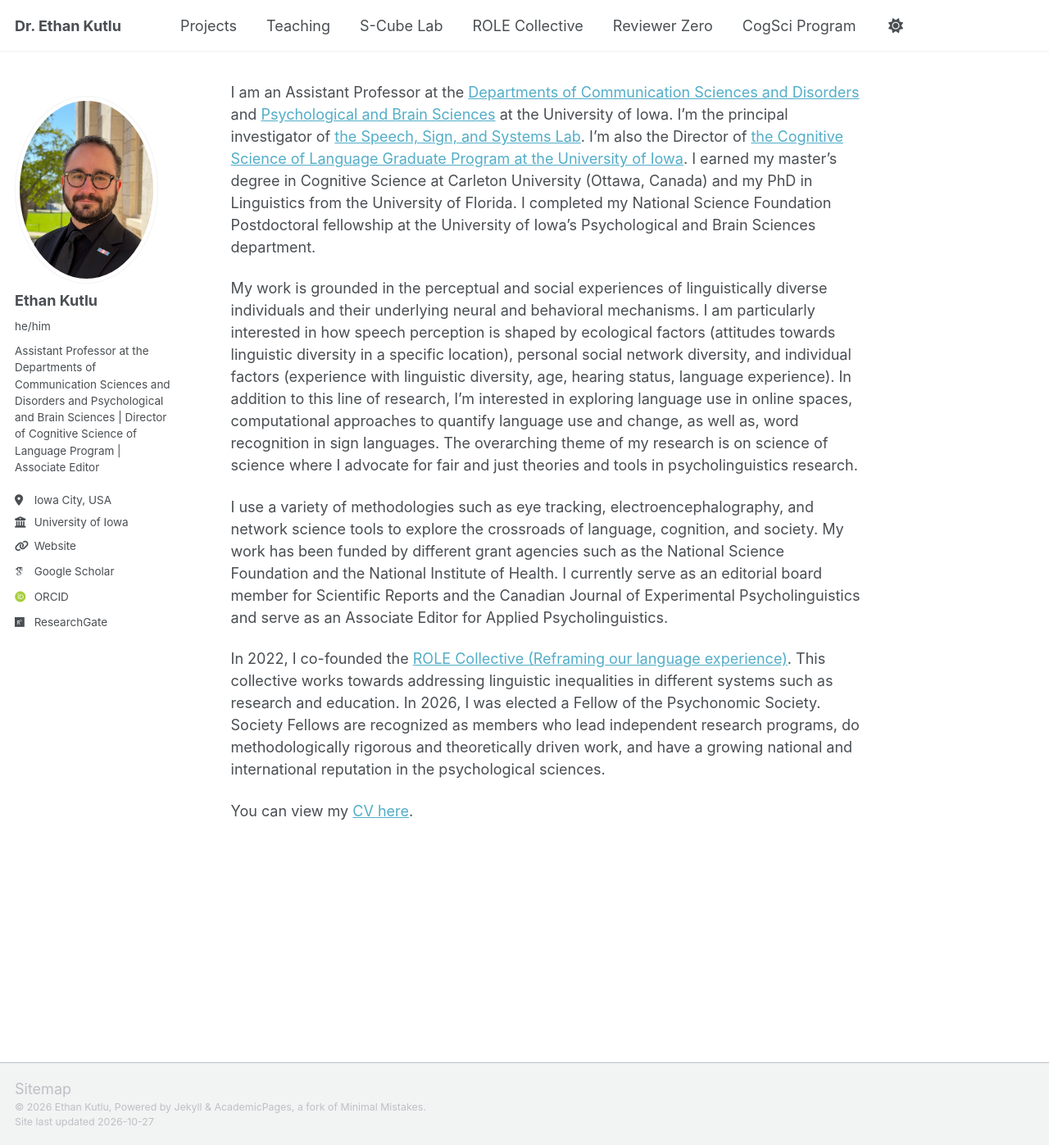
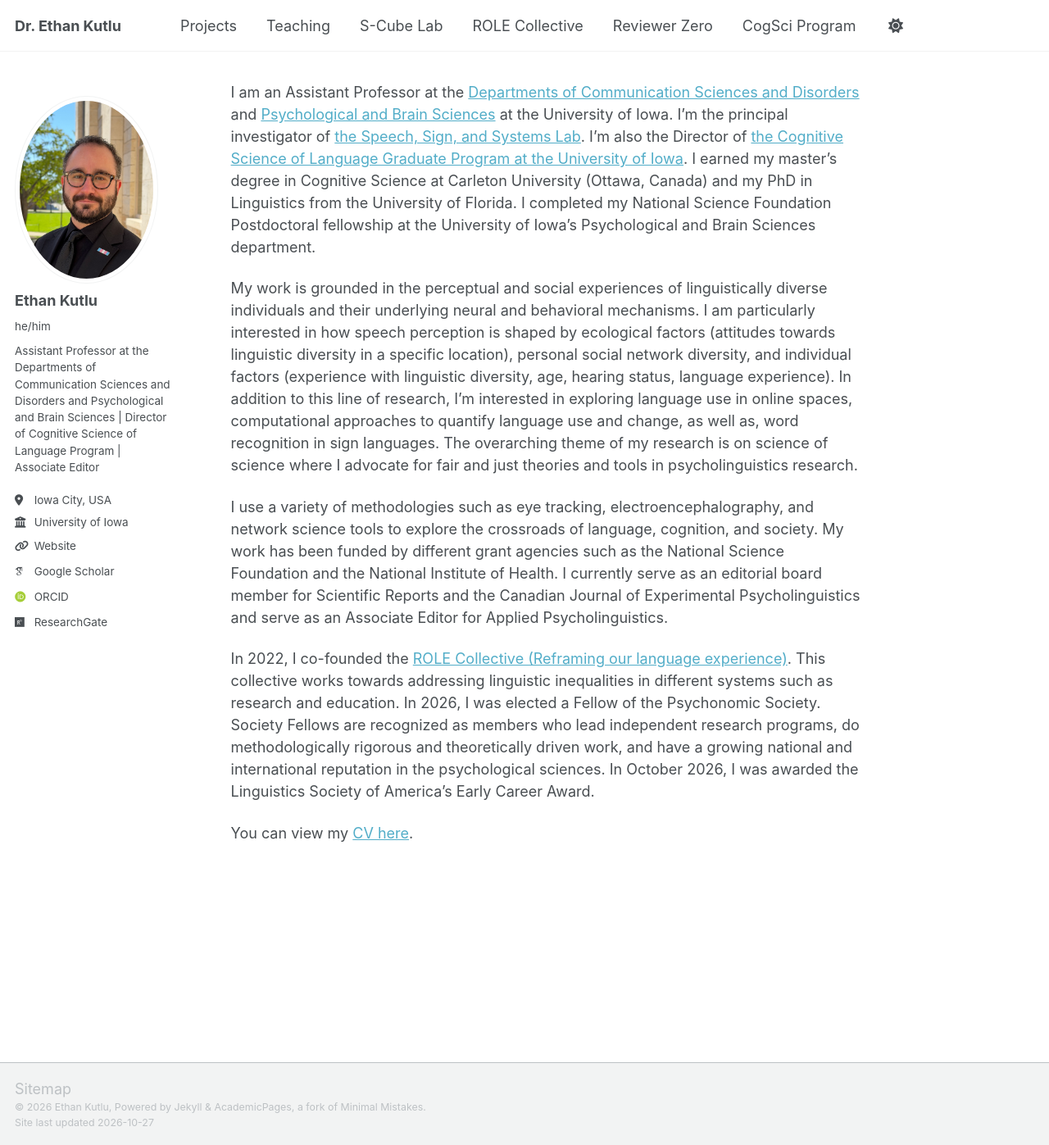
Before and after one commit to ethankutlu/ethankutlu.github.io, a Jekyll site: the page built from _pages/about.md, in a window 1280 px wide and 1397 px high. Shown: the whole window at 82% size. Built offline with Jekyll 4.4.1, drawn with Linux system fonts in a browser that asks for light colours; some web fonts are replaced; a script that is not in the unit is left out.

Commit message:
Update about.md with new award information
Added information about the Linguistics Society of America's Early Career Award received in October 2026.

```diff
--- a/_pages/about.md
+++ b/_pages/about.md
@@ -12,6 +12,6 @@ My work is grounded in the perceptual and social experiences of linguistically d
 
 I use a variety of methodologies such as eye tracking, electroencephalography, and network science tools to explore the crossroads of language, cognition, and society. My work has been funded by different grant agencies such as the National Science Foundation and the National Institute of Health. I currently serve as an editorial board member for Scientific Reports and the Canadian Journal of Experimental Psycholinguistics and serve as an Associate Editor for Applied Psycholinguistics.
 
-In 2022, I co-founded the [ROLE Collective (Reframing our language experience)](https://www.rolecollective.org). This collective works towards addressing linguistic inequalities in different systems such as research and education. In 2026, I was elected a Fellow of the Psychonomic Society. Society Fellows are recognized as members who lead independent research programs, do methodologically rigorous and theoretically driven work, and have a growing national and international reputation in the psychological sciences.
+In 2022, I co-founded the [ROLE Collective (Reframing our language experience)](https://www.rolecollective.org). This collective works towards addressing linguistic inequalities in different systems such as research and education. In 2026, I was elected a Fellow of the Psychonomic Society. Society Fellows are recognized as members who lead independent research programs, do methodologically rigorous and theoretically driven work, and have a growing national and international reputation in the psychological sciences. In October 2026, I was awarded the Linguistics Society of America's Early Career Award.
 
 You can view my <a href="/assets/files/Kutlu_CV.pdf" target="_blank" rel="noopener">CV here</a>.
```
